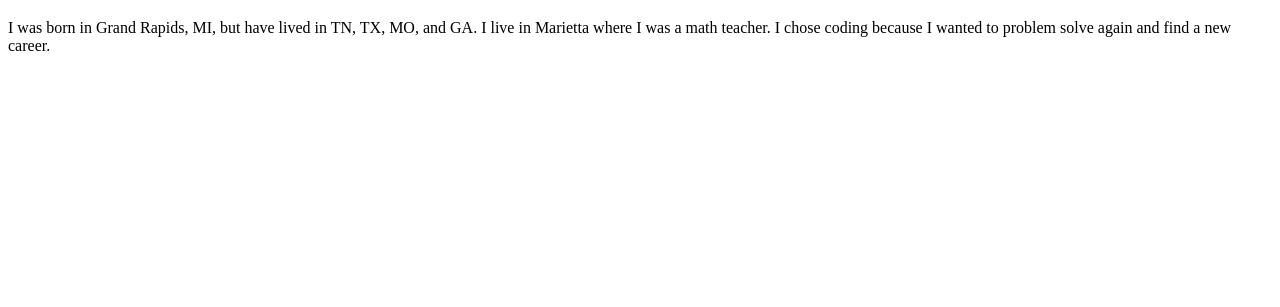
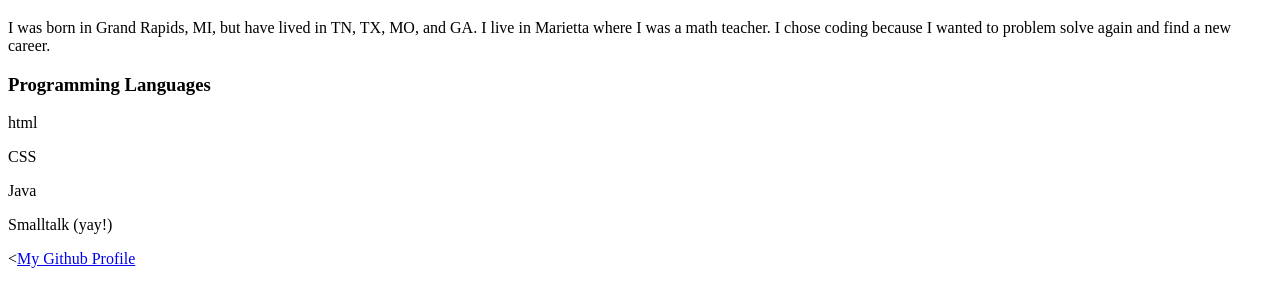
Before and after one commit to DavidTurkGT/Git-skills, a plain HTML site: page index.html in a window 1280 px wide. Shown: the part 61-368 px from the top of the page. Drawn offline with Linux system fonts and the light colour scheme.

Commit message:
Added languages to index.html

```diff
--- a/index.html
+++ b/index.html
@@ -7,5 +7,11 @@
   <body>
     <h1>David Turk</h1>
     <p>I was born in Grand Rapids, MI, but have lived in TN, TX, MO, and GA.  I live in Marietta where I was a math teacher.  I chose coding because I wanted to problem solve again and find a new career.</p>
+    <h3>Programming Languages</h3>
+    <p>html</p>
+    <p>CSS</p>
+    <p>Java</p>
+    <p>Smalltalk (yay!)</p>
+    <<a href="https://github.com/DavidTurkGT" target="_blank">My Github Profile</a>
   </body>
 </html>
```
